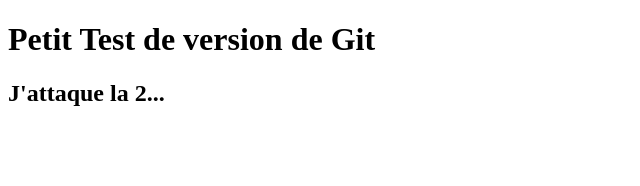
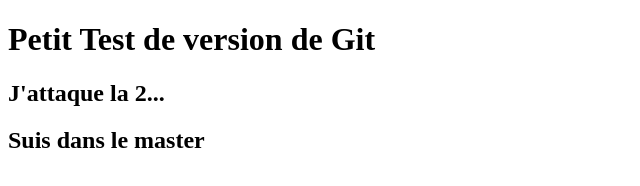
Before and after one commit to laurentFreundWF3/tp1_localBis, a plain HTML site: page index.html in a window 1280 px wide. Shown: the whole page, without its empty margins (0-640 px from the left). Drawn offline with Linux system fonts and the light colour scheme.

Commit message:
Ajout du h2Bis

```diff
--- a/index.html
+++ b/index.html
@@ -7,6 +7,6 @@
 <body>
 <h1> Petit Test de version de Git
 <h2>J'attaque la 2...</h2>
-
+<h2>Suis dans le master
 </body>
 </html>
```
